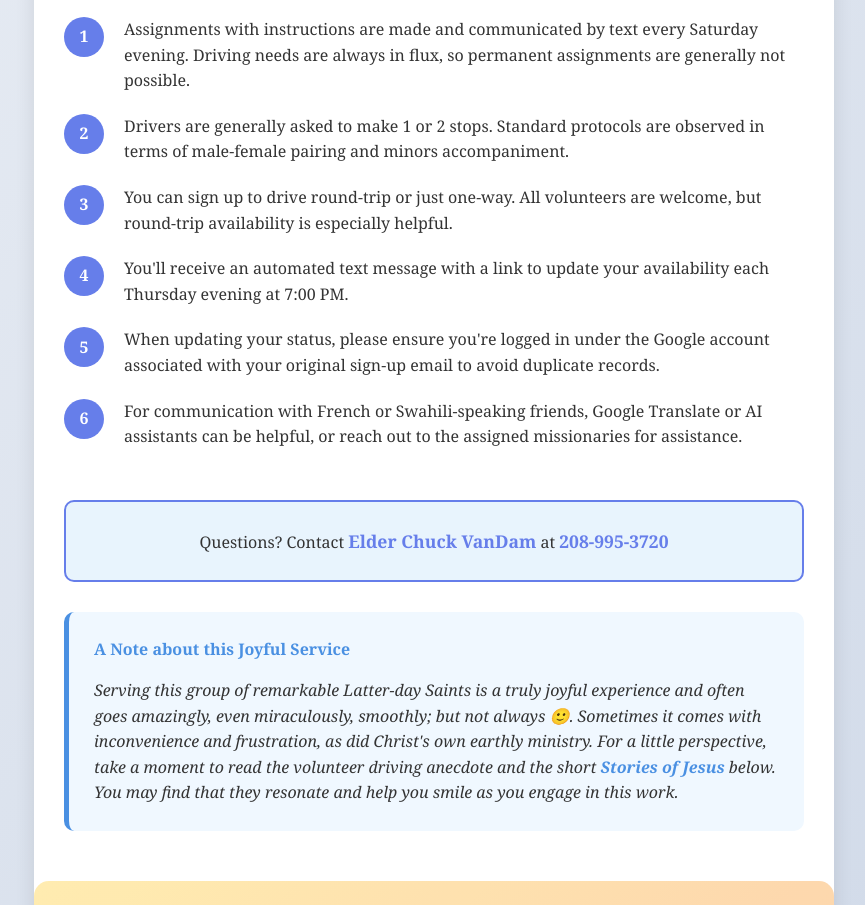
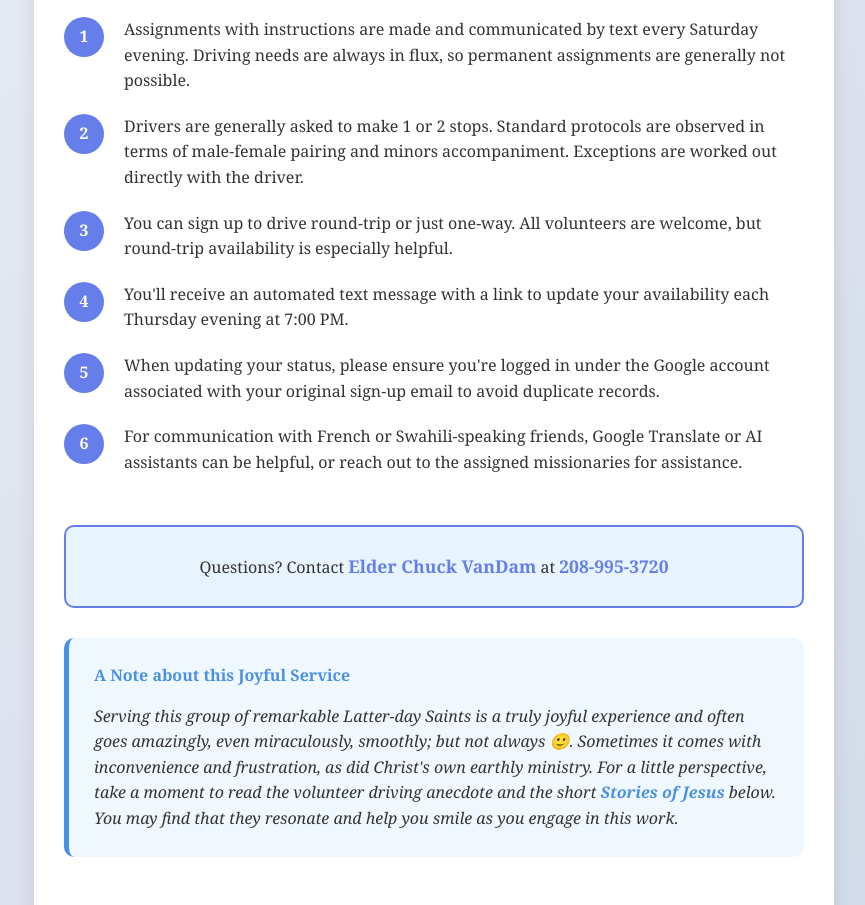
Before and after one commit to chuck-vandam/treasure-valley-branch-transportation-program, a plain HTML site: page index.html in a window 1280 px wide. Shown: the part 1543-2448 px from the top of the page, without its empty margins (206-1071 px from the left). Drawn offline with Linux system fonts and the light colour scheme.

Commit message:
Update index.html
Added a note about exceptions.

```diff
--- a/index.html
+++ b/index.html
@@ -341,7 +341,7 @@
                 <h3>How the Process Works</h3>
                 <ol class="process-list">
                     <li>Assignments with instructions are made and communicated by text every Saturday evening. Driving needs are always in flux, so permanent assignments are generally not possible.</li>
-                    <li>Drivers are generally asked to make 1 or 2 stops. Standard protocols are observed in terms of male-female pairing and minors accompaniment.</li>
+                    <li>Drivers are generally asked to make 1 or 2 stops. Standard protocols are observed in terms of male-female pairing and minors accompaniment. Exceptions are worked out directly with the driver.</li>
                     <li>You can sign up to drive round-trip or just one-way. All volunteers are welcome, but round-trip availability is especially helpful.</li>
                     <li>You'll receive an automated text message with a link to update your availability each Thursday evening at 7:00 PM.</li>
                     <li>When updating your status, please ensure you're logged in under the Google account associated with your original sign-up email to avoid duplicate records.</li>
```
